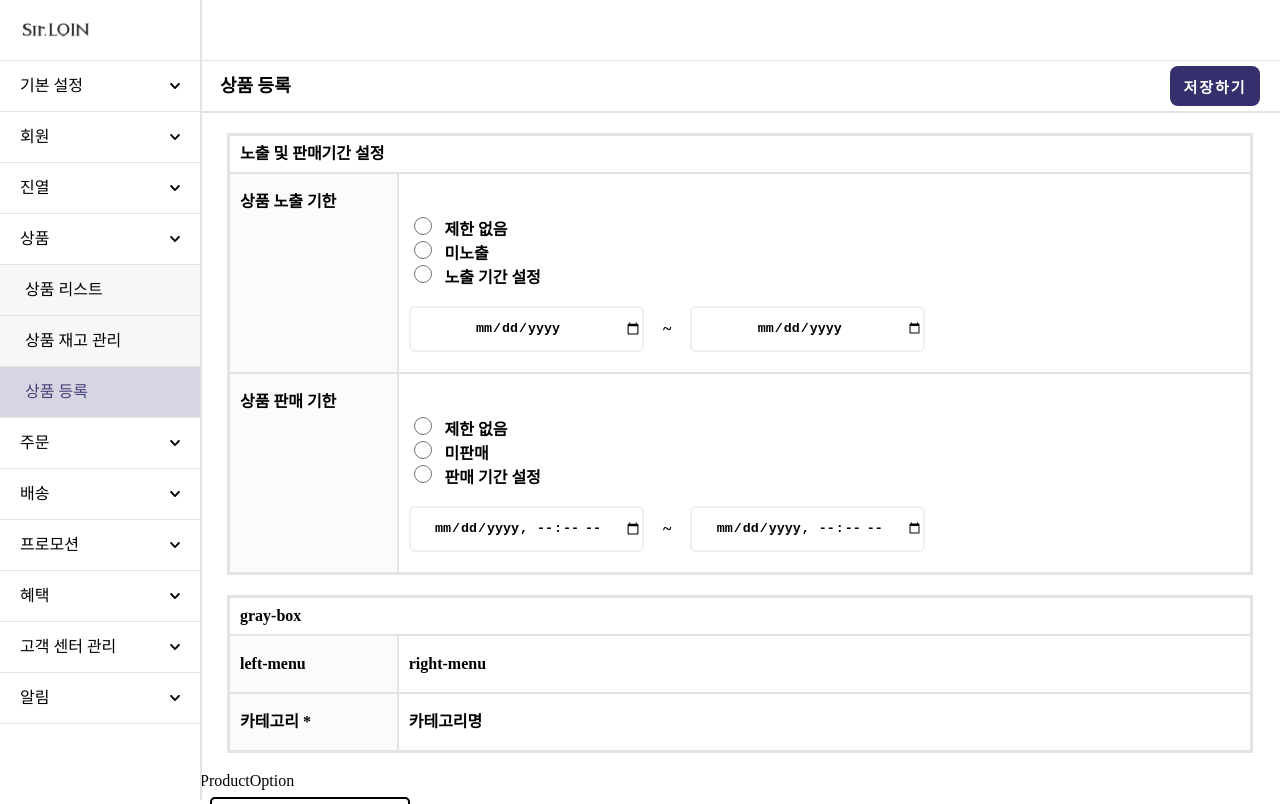
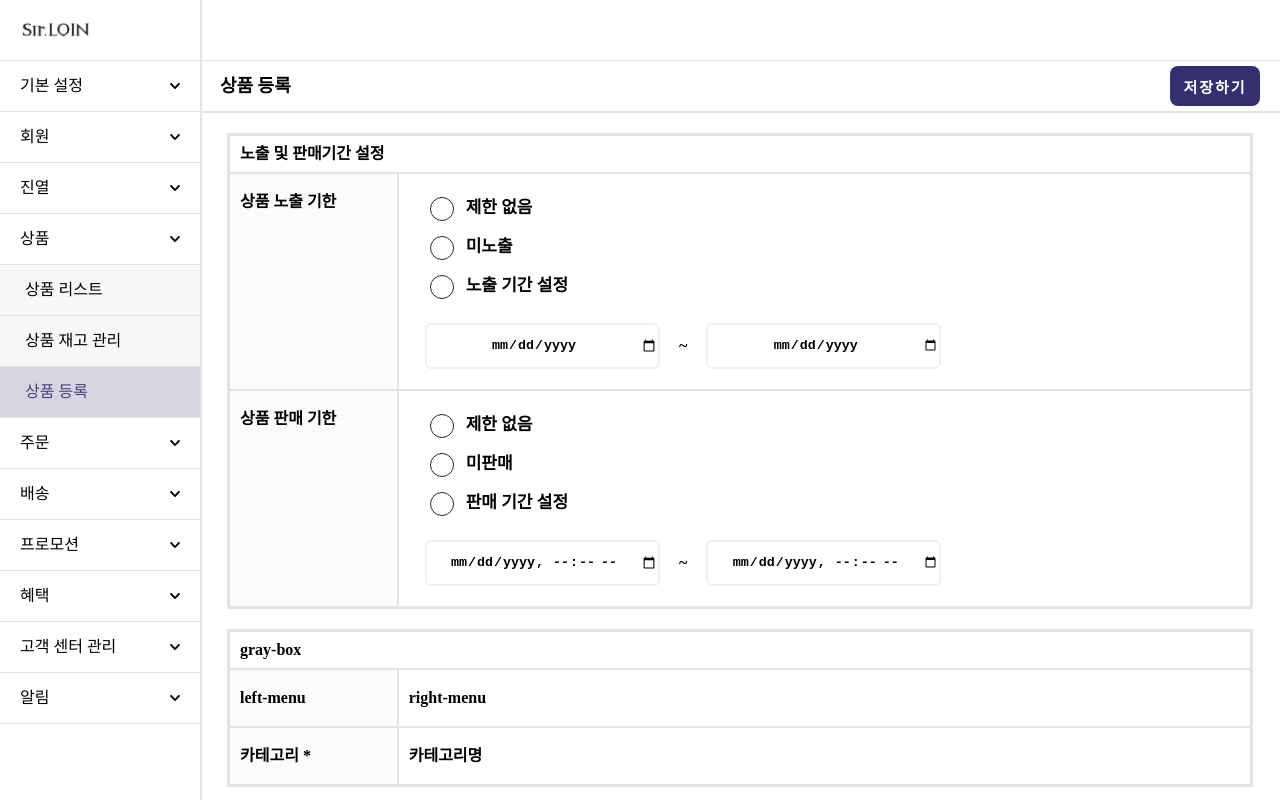
Before and after one commit to PreOnBoarding-Team17/Week1_Product_Registration, a React (Create React App) app: page / in a window 1280 px wide. Shown: the top 804 px of the page. Built offline with nearby package versions, Linux system fonts and the light colour scheme.

Commit message:
refactor: ProductPeriod 샘플과 동일하게 구현

```diff
--- a/src/Components/ProductPeriod/PrductPeriodContainer.jsx
+++ b/src/Components/ProductPeriod/PrductPeriodContainer.jsx
@@ -9,6 +9,7 @@ function PrductPeriodContainer({ period, dateType }) {
         {period.map((x, idx) => (
           <label key={idx}>
             <input type="radio" name={x} />
+            <span></span>
             {x}
           </label>
         ))}
--- a/src/Components/ProductPeriod/Scss/PrductPeriodContainer.scss
+++ b/src/Components/ProductPeriod/Scss/PrductPeriodContainer.scss
@@ -1,24 +1,44 @@
 .product-period-container__input {
+  margin: 0 1em;
   display: flex;
   width: 100%;
   flex-direction: column;
-  font-weight: 600;
 
   &--radio {
+    position: relative;
     display: flex;
     flex-direction: column;
-    margin: 2.5vh 0;
+
+    font-size: 17px;
+
+    label {
+      display: flex;
+      align-items: center;
+      margin-bottom: 12px;
+    }
 
     input[type="radio"] {
-      font-size: 100px;
-      width: 18px;
-      height: 18px;
-      border-radius: 100%;
-      margin-right: 1vw;
+      appearance: none;
+      cursor: pointer;
+      width: 24px;
+      height: 24px;
+      border-radius: 50%;
+      border: 1.5px solid #282828;
+      margin-right: 12px;
+    }
+    input[type="radio"]:checked + span {
+      position: absolute;
+      background: #352f6d;
+      left: 9px;
+
+      border-radius: 50%;
+      width: 16px;
+      height: 16px;
     }
   }
 
   &--date {
+    margin-top: 12px;
     display: flex;
     align-items: center;
 
```
